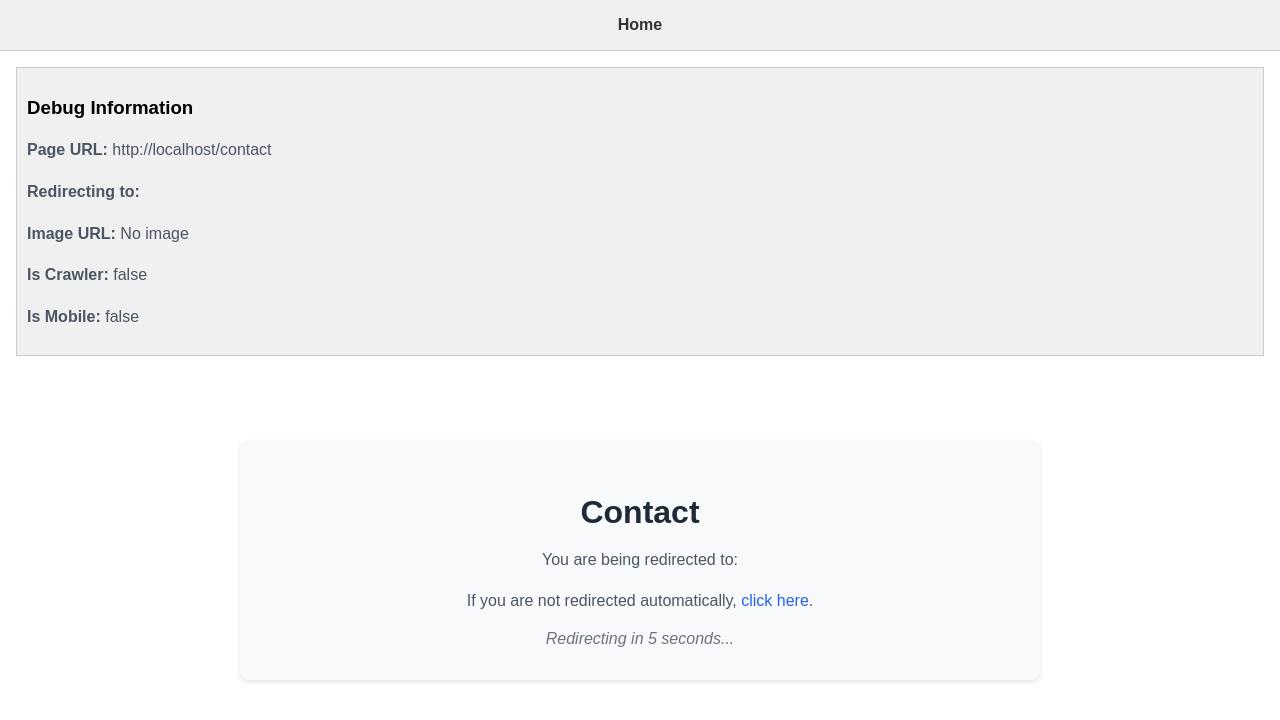
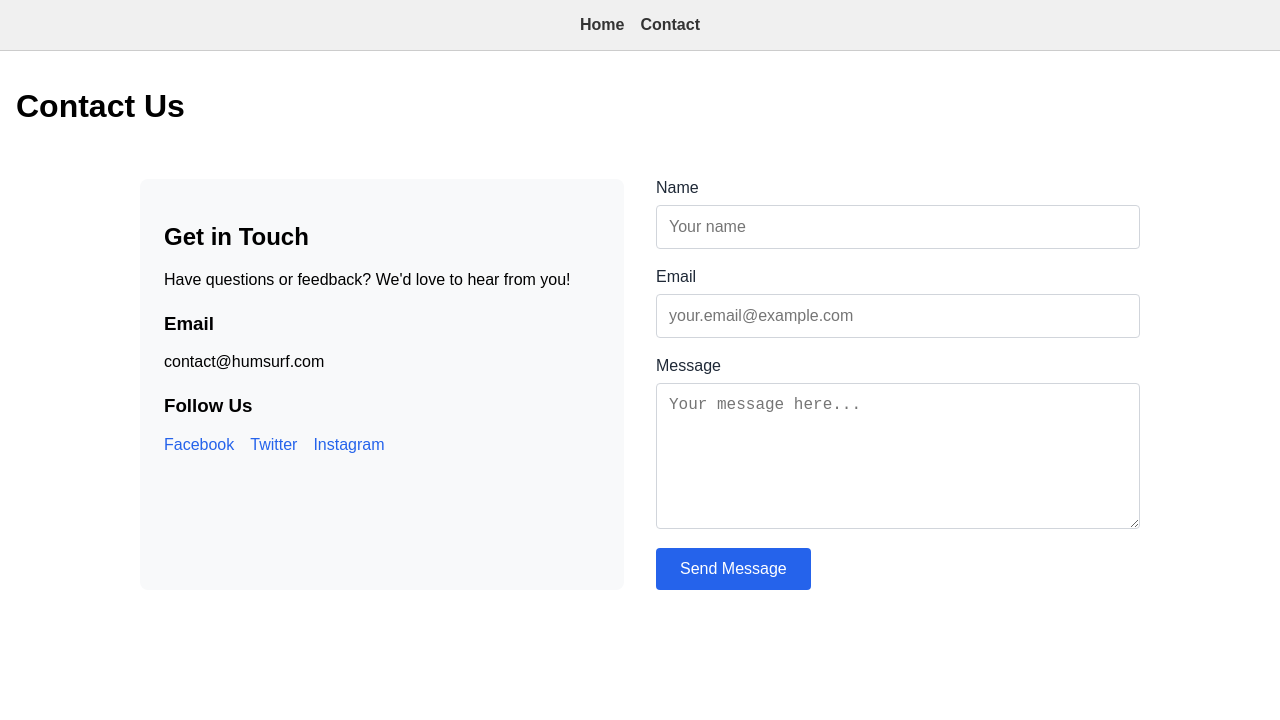
Before and after one commit to mentionedthings/humsurf, a SvelteKit app: page /contact in a window 1280 px wide. Shown: the top 720 px of the page. Built offline with nearby package versions, Linux system fonts and the light colour scheme.

Commit message:
feat: add Contact page with form and update header navigation

```diff
--- a/src/routes/+layout.svelte
+++ b/src/routes/+layout.svelte
@@ -5,6 +5,7 @@
 <header>
   <nav>
     <a href=".">Home</a>
+    <a href="/contact">Contact</a>
   </nav>
 </header>
 
--- a/src/routes/[slug]/+page.server.js
+++ b/src/routes/[slug]/+page.server.js
@@ -23,95 +23,61 @@ const CRAWLER_AGENTS = [
     'Pinterest'
 ];
 
-// In-memory store for link data (in production, use a database)
-const linkStore = new Map();
+export function load({ params, url, request }) {
+    // Get URL parameters
+    const targetUrl = url.searchParams.get('url');
+    const imageName = url.searchParams.get('image');
 
-// Function to clean and format title
-function formatTitle(slug) {
-    return slug
-        .split('-')
-        .map(word => word.charAt(0).toUpperCase() + word.slice(1))
-        .join(' ')
-        .replace(/%20/g, ' ') // Replace URL-encoded spaces
-        .replace(/\+/g, ' '); // Replace + with spaces
-}
+    // Get title from query parameter or decode it from the URL slug
+    let customTitle = url.searchParams.get('title') ||
+                     params.slug
+                        ? params.slug
+                            .split('-')
+                            .map(word => word.charAt(0).toUpperCase() + word.slice(1))
+                            .join(' ')
+                        : 'Check out this link';
 
-export async function load({ params, url, request, fetch }) {
-    const slug = params.slug;
+    const customDescription = url.searchParams.get('description') || '';
+
+    // Get user agent
     const userAgent = request.headers.get('user-agent') || '';
+
+    // Check if the request is from a known crawler
     const isCrawler = CRAWLER_AGENTS.some(agent =>
         userAgent.toLowerCase().includes(agent.toLowerCase())
     );
+
+    // Check if the request is from a mobile device
     const isMobile = /Mobi|Android|iPhone|iPad|iPod/i.test(userAgent);
 
-    // Get the full URL from the request
-    const requestUrl = new URL(request.url);
-    const baseUrl = `${requestUrl.protocol}//${requestUrl.host}`;
+    // Prepare the image URL - ensure it's an absolute URL
+    const baseUrl = url.origin;
+    const cleanImageName = imageName ? imageName.replace(/^\/+/, '') : '';
+    const imageSrc = cleanImageName ? `/images/${cleanImageName}` : '';
+    const absoluteImageSrc = cleanImageName ?
+        `${baseUrl.replace(/\/+$/, '')}/images/${cleanImageName}` : '';
 
-    // Get data from URL parameters
-    const targetUrl = requestUrl.searchParams.get('url');
-    const imageName = requestUrl.searchParams.get('image');
-    const customTitle = requestUrl.searchParams.get('title') || formatTitle(slug);
-    const customDescription = requestUrl.searchParams.get('description') || 'Click to see more';
+    // Get the current page URL for Open Graph tags
+    const pageUrl = url.href;
 
-    // Prepare image URL - ensure it's a full URL
-    let absoluteImageSrc = '';
-    const cleanImageName = imageName ? imageName.replace(/^\/+/, '') : '';
+    // Get Facebook App ID from environment variables if available
+    const fbAppId = env.FACEBOOK_APP_ID || '';
 
-    if (cleanImageName) {
-        // If it's already a full URL, use it as is
-        if (cleanImageName.startsWith('http')) {
-            absoluteImageSrc = cleanImageName;
-        }
-        // If it's a relative path, make it absolute
-        else if (cleanImageName.startsWith('/')) {
-            absoluteImageSrc = `${baseUrl}${cleanImageName}`;
-        }
-        // Default to /images/ directory
-        else {
-            absoluteImageSrc = `${baseUrl}/images/${cleanImageName}`;
-        }
-
-        // Ensure the URL is using HTTPS for Facebook
-        absoluteImageSrc = absoluteImageSrc.replace('http://', 'https://');
-    }
-
-    // For crawlers, return all data with proper Open Graph tags
-    if (isCrawler) {
-        return {
-            redirectUrl: targetUrl || '',
-            imageName: cleanImageName,
-            customTitle,
-            customDescription,
-            isCrawler: true,
-            isMobile,
-            fbAppId: process.env.FACEBOOK_APP_ID || '',
-            absoluteImageSrc,
-            pageUrl: requestUrl.href,
-            siteName: 'Humsurf',
-            imageWidth: '1200',
-            imageHeight: '630'
-        };
-    }
-
-    // For mobile users, redirect immediately
-    if (isMobile && targetUrl) {
+    // If it's a mobile user and not a crawler, redirect immediately
+    if (isMobile && !isCrawler && targetUrl) {
         throw redirect(302, targetUrl);
     }
 
-    // For desktop users, return the data for the page
+    // If it's a crawler or desktop user, return the data for the page
     return {
-        slug,
-        isCrawler: false,
-        isMobile,
-        fbAppId: process.env.FACEBOOK_APP_ID || '',
-        redirectUrl: targetUrl || '',
+        redirectUrl: targetUrl,
+        imageSrc,
+        absoluteImageSrc,
         customTitle,
         customDescription,
-        absoluteImageSrc,
-        pageUrl: requestUrl.href,
-        siteName: 'Humsurf',
-        imageWidth: '1200',
-        imageHeight: '630'
+        pageUrl,
+        isCrawler,
+        isMobile,
+        fbAppId
     };
 }
--- a/src/routes/[slug]/+page.svelte
+++ b/src/routes/[slug]/+page.svelte
@@ -1,102 +1,20 @@
 <script>
-  import { onMount } from 'svelte';
-
   export let data;
 
-  // Initialize state with server-side values or defaults
-  let redirectUrl = data.redirectUrl || '';
-  let imageSrc = data.imageName ? `/images/${data.imageName}` : '';
-  let absoluteImageSrc = data.absoluteImageSrc || '';
-  let secureImageUrl = '';
-  let customTitle = data.customTitle || '';
-  let customDescription = data.customDescription || '';
-  let pageUrl = '';
-  let isCrawler = data.isCrawler || false;
-  let isMobile = data.isMobile || false;
-  let fbAppId = data.fbAppId || '';
-  let isLoading = !isCrawler; // Only show loading for non-crawler requests
+  // Extract data from the server-side load function
+  const {
+    redirectUrl,
+    imageSrc,
+    absoluteImageSrc,
+    customTitle,
+    customDescription,
+    pageUrl,
+    isCrawler,
+    isMobile,
+    fbAppId
+  } = data;
 
-  // Process image URL to ensure it's absolute and uses HTTPS
-  if (absoluteImageSrc) {
-    // Ensure the image URL is absolute and uses HTTPS
-    const imageUrl = absoluteImageSrc.startsWith('http')
-      ? absoluteImageSrc
-      : `https://${new URL(pageUrl || 'http://example.com').host}${absoluteImageSrc.startsWith('/') ? '' : '/'}${absoluteImageSrc}`;
-
-    absoluteImageSrc = imageUrl;
-    secureImageUrl = imageUrl.replace('http://', 'https://');
-  }
-
-  // Handle client-side data loading
-  onMount(async () => {
-    const slug = window.location.pathname.split('/').pop();
-
-    // Try to get data from localStorage first
-    try {
-      const storedData = localStorage.getItem(`link_${slug}`);
-      if (storedData) {
-        const linkData = JSON.parse(storedData);
-
-        // Check if data is older than 24 hours
-        if (Date.now() - linkData.timestamp <= 24 * 60 * 60 * 1000) {
-          updateState(linkData);
-          return;
-        } else {
-          localStorage.removeItem(`link_${slug}`);
-        }
-      }
-    } catch (e) {
-      console.error('Error reading from localStorage:', e);
-    }
-
-    // If no valid data in localStorage, use server data
-    updateState({
-      url: data.redirectUrl || '',
-      image: data.imageName || '',
-      title: data.customTitle || '',
-      description: data.customDescription || ''
-    });
-  });
-
-  function updateState(linkData) {
-    const { url, image, title, description } = linkData;
-
-    redirectUrl = url;
-    customTitle = title;
-    customDescription = description;
-
-    // Prepare image URLs
-    const baseUrl = window.location.origin;
-    const cleanImageName = image ? image.replace(/^\/+/, '') : '';
-    imageSrc = cleanImageName ? `/images/${cleanImageName}` : '';
-
-    // Set page URL
-    pageUrl = window.location.href;
-
-    // Check if mobile
-    isMobile = /Mobi|Android|iPhone|iPad|iPod/i.test(navigator.userAgent);
-
-    // Check if crawler (server-side only)
-    isCrawler = data.isCrawler || false;
-
-    // Get Facebook App ID from environment
-    fbAppId = data.fbAppId || '';
-
-    // Set loading to false
-    isLoading = false;
-
-    // Redirect mobile users immediately if not a crawler
-    if (redirectUrl && isMobile && !isCrawler) {
-      window.location.href = redirectUrl;
-    }
-  }
-
-  // Redirect non-crawler mobile users immediately
-  if (!isCrawler && isMobile && redirectUrl) {
-    window.location.href = redirectUrl;
-  }
-
-  // Set a delay for desktop users before redirecting
+  // Redirect delay in seconds (for non-crawler desktop users)
   const redirectDelay = 5;
 
   // Redirect non-crawler desktop users after delay
@@ -119,51 +37,45 @@
   </div>
 {/if}
 
-<!-- Combined Head Section -->
 <svelte:head>
   <!-- Basic Meta Tags -->
   <title>{customTitle || 'Shared Content'}</title>
-  <meta name="description" content={customDescription || 'Click to view this content'} />
+  <meta name="description" content={customDescription || ''} />
 
   <!-- Open Graph / Facebook -->
-  <meta property="og:type" content="website" />
+  <meta property="og:type" content="article" />
   <meta property="og:url" content={pageUrl} />
   <meta property="og:title" content={customTitle || 'Shared Content'} />
-  <meta property="og:description" content={customDescription || 'Click to view this content'} />
-  <meta property="og:site_name" content="Humsurf" />
-  <meta property="og:locale" content="en_US" />
-
+  <meta property="og:description" content={customDescription || ''} />
   {#if absoluteImageSrc}
-    <meta property="og:image" content={secureImageUrl || absoluteImageSrc} />
-    <meta property="og:image:secure_url" content={secureImageUrl || absoluteImageSrc.replace('http://', 'https://')} />
+    <meta property="og:image" content={absoluteImageSrc} />
+    <meta property="og:image:secure_url" content={absoluteImageSrc.replace('http://', 'https://')} />
     <meta property="og:image:width" content="1200" />
     <meta property="og:image:height" content="630" />
     <meta property="og:image:alt" content={customTitle || 'Shared Content'} />
     <meta property="og:image:type" content="image/jpeg" />
   {/if}
+  <meta property="og:site_name" content="Humsurf" />
+  <meta property="og:locale" content="en_US" />
 
-  <!-- Twitter Card -->
-  <meta name="twitter:card" content="summary_large_image" />
-  <meta name="twitter:site" content="@humsurf" />
-  <meta name="twitter:title" content={customTitle || 'Shared Content'} />
-  <meta name="twitter:description" content={customDescription || 'Click to view this content'} />
-  {#if absoluteImageSrc}
-    <meta name="twitter:image" content={secureImageUrl || absoluteImageSrc.replace('http://', 'https://')} />
-    <meta name="twitter:image:alt" content={customTitle || 'Shared Content'} />
-  {/if}
-
-  <!-- Facebook App ID -->
+  <!-- Facebook App ID (if provided) -->
   {#if fbAppId}
     <meta property="fb:app_id" content={fbAppId} />
   {/if}
 
-  <!-- Additional Meta Tags -->
+  <!-- Twitter Card -->
+  <meta name="twitter:card" content="summary_large_image" />
+  <meta name="twitter:title" content={customTitle || 'Shared Content'} />
+  <meta name="twitter:description" content={customDescription || ''} />
+  <meta name="twitter:site" content="@humsurf" />
+  {#if absoluteImageSrc}
+    <meta name="twitter:image" content={absoluteImageSrc} />
+    <meta name="twitter:image:alt" content={customTitle || 'Shared Content'} />
+  {/if}
+
+  <!-- Additional recommended meta tags -->
   <meta name="robots" content="index, follow" />
-  <link rel="canonical" href={pageUrl} />
-
-  <!-- Preconnect to external domains -->
-  <link rel="preconnect" href="https://www.facebook.com" />
-  <link rel="preconnect" href="https://platform.twitter.com" />
+  <meta name="theme-color" content="#2563eb" />
 
   <!-- Ensure proper content type -->
   <meta http-equiv="Content-Type" content="text/html; charset=utf-8" />
--- /dev/null
+++ b/src/routes/contact/+page.svelte
@@ -0,0 +1,164 @@
+<script>
+  // You can add form handling logic here if needed
+  let name = '';
+  let email = '';
+  let message = '';
+
+  function handleSubmit(e) {
+    e.preventDefault();
+    // Add your form submission logic here
+    alert('Thank you for your message! We will get back to you soon.');
+    name = '';
+    email = '';
+    message = '';
+  }
+</script>
+
+<h1>Contact Us</h1>
+
+<div class="contact-container">
+  <div class="contact-info">
+    <h2>Get in Touch</h2>
+    <p>Have questions or feedback? We'd love to hear from you!</p>
+
+    <div class="contact-method">
+      <h3>Email</h3>
+      <p>contact@humsurf.com</p>
+    </div>
+
+    <div class="contact-method">
+      <h3>Follow Us</h3>
+      <div class="social-links">
+        <a href="#" aria-label="Facebook">Facebook</a>
+        <a href="#" aria-label="Twitter">Twitter</a>
+        <a href="#" aria-label="Instagram">Instagram</a>
+      </div>
+    </div>
+  </div>
+
+  <form on:submit={handleSubmit} class="contact-form">
+    <div class="form-group">
+      <label for="name">Name</label>
+      <input
+        type="text"
+        id="name"
+        bind:value={name}
+        required
+        placeholder="Your name"
+      >
+    </div>
+
+    <div class="form-group">
+      <label for="email">Email</label>
+      <input
+        type="email"
+        id="email"
+        bind:value={email}
+        required
+        placeholder="your.email@example.com"
+      >
+    </div>
+
+    <div class="form-group">
+      <label for="message">Message</label>
+      <textarea
+        id="message"
+        bind:value={message}
+        required
+        rows="5"
+        placeholder="Your message here..."
+      ></textarea>
+    </div>
+
+    <button type="submit" class="submit-btn">Send Message</button>
+  </form>
+</div>
+
+<style>
+  .contact-container {
+    max-width: 1000px;
+    margin: 0 auto;
+    padding: 2rem;
+    display: grid;
+    grid-template-columns: 1fr 1fr;
+    gap: 2rem;
+  }
+
+  .contact-info {
+    padding: 1.5rem;
+    background: #f8f9fa;
+    border-radius: 8px;
+  }
+
+  .contact-method {
+    margin-top: 1.5rem;
+  }
+
+  .social-links {
+    display: flex;
+    gap: 1rem;
+    margin-top: 0.5rem;
+  }
+
+  .social-links a {
+    color: #2563eb;
+    text-decoration: none;
+  }
+
+  .social-links a:hover {
+    text-decoration: underline;
+  }
+
+  .contact-form {
+    display: flex;
+    flex-direction: column;
+    gap: 1.2rem;
+  }
+
+  .form-group {
+    display: flex;
+    flex-direction: column;
+    gap: 0.5rem;
+  }
+
+  label {
+    font-weight: 500;
+    color: #1f2937;
+  }
+
+  input, textarea {
+    padding: 0.75rem;
+    border: 1px solid #d1d5db;
+    border-radius: 4px;
+    font-size: 1rem;
+  }
+
+  textarea {
+    resize: vertical;
+    min-height: 120px;
+  }
+
+  .submit-btn {
+    background-color: #2563eb;
+    color: white;
+    padding: 0.75rem 1.5rem;
+    border: none;
+    border-radius: 4px;
+    font-size: 1rem;
+    font-weight: 500;
+    cursor: pointer;
+    transition: background-color 0.2s;
+    align-self: flex-start;
+  }
+
+  .submit-btn:hover {
+    background-color: #1d4ed8;
+  }
+
+  @media (max-width: 768px) {
+    .contact-container {
+      grid-template-columns: 1fr;
+      padding: 1rem;
+    }
+  }
+</style>
```
Also changed, not shown: src/routes/+page.svelte (+8 -60 lines).
